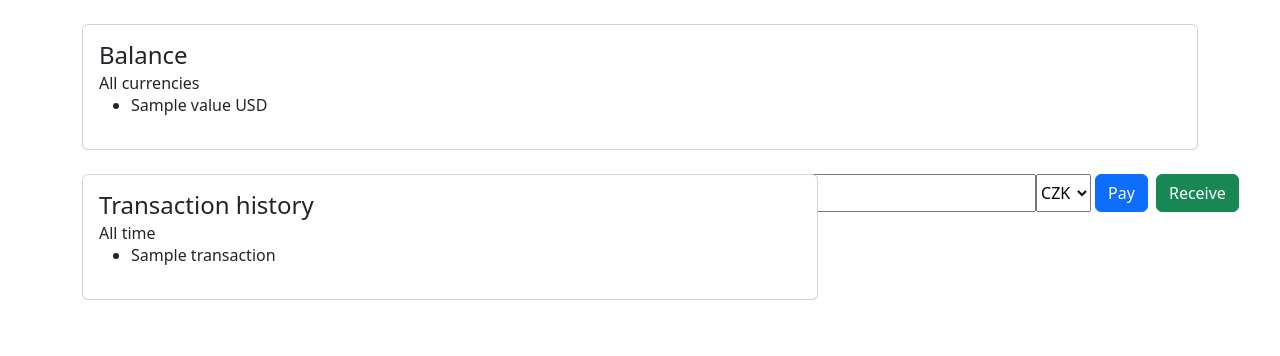
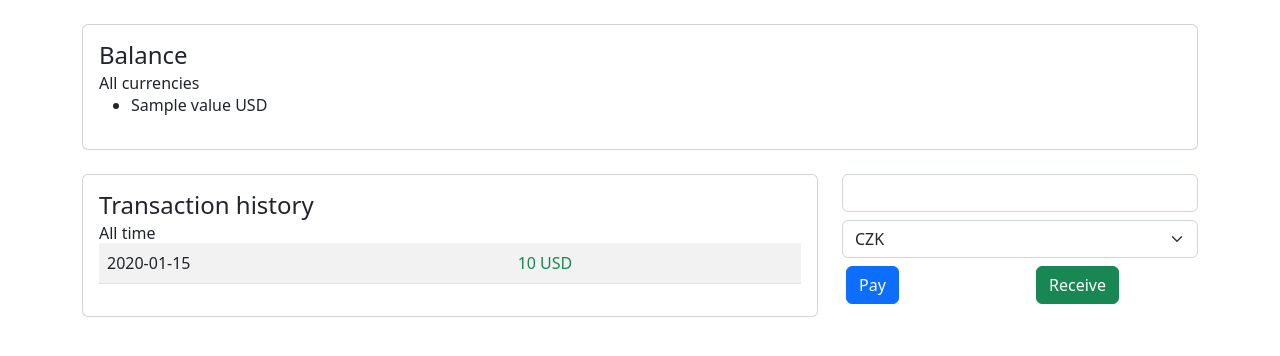
Before and after one commit to matejhampl/STIN-projekt, a Flask app: template app/template/index.html in a window 1280 px wide. Shown: the part 48-404 px from the top of the page. Run offline with Flask 2, Linux system fonts and the light colour scheme; the visitor is signed in with stand-in values (Sample User, id 1); the template is opened without the code that fills it: most values are stand-ins (such as "Sample title", 1, 10 or a date in 2020).

Commit message:
transactions/balance,tests,web+.codecov.yml update

```diff
--- a/app/balance.json
+++ b/app/balance.json
@@ -1 +1 @@
-{"CZK": 0.0, "EUR": 12.5, "USD": 0.0}
+{"CZK": 0.0, "EUR": 3012.5, "USD": 0.0}
--- a/app/static/styles.css
+++ b/app/static/styles.css
@@ -58,6 +58,9 @@ button {
     text-align: right;
     justify-content: space-between;
 }
+.history_amount {
+    text-align: right;
+}
 
 @media (max-width: 575px) {
     .order-lg-1 {
--- a/app/template/index.html
+++ b/app/template/index.html
@@ -40,28 +40,52 @@
                         <div class="card-body">
                             <h4 class="card-title">Transaction history</h4>
                             <h6 class="card-subtitle">All time</h6>
-                            <ul class="card-list">
-                                <li class="transactions">
-                                    {% for transaction in transactions %}
-                                        {{ transaction }}<br>
+                            <table class="table table-striped">
+                                <tbody>
+                                    {% for transaction in transactions[::-1] %}
+                                        {% for date, currency_data in transaction.items() %}
+                                            <tr>
+                                                <td>{{ date }}</td>
+                                                <td class="history_amount">
+                                                    {% for currency, amount in currency_data.items() %}
+                                                        {% set num_amount = amount|float %}
+                                                        <span class="{{ 'text-success' if num_amount > 0 else 'text-danger' }}">{{ amount }} {{ currency }}</span>
                                                     {% endfor %}
-                                </li>
-                            </ul>
+                                                </td>
+                                            </tr>
+                                        {% endfor %}
+                                    {% endfor %}
+                                </tbody>
+                            </table>
                         </div>
                     </div>
                 </div>
                 <div class="col-sm-4 order-lg-2">
                     <div class="row">
                         <div class="col-12 d-flex justify-content-center mb-4">
-                            <form method="POST" action="{{ url_for('index') }}" class="d-flex">
-                                <input type="number" step="0.01" name="amount" required>
-                                <select name="currency" required>
+                            <form method="POST" action="{{ url_for('index') }}" class="w-100">
+                                <div class="row mb-2">
+                                    <div class="col">
+                                        <input type="number" step="0.01" name="amount" required class="form-control">
+                                    </div>
+                                </div>
+                                <div class="row">
+                                    <div class="col">
+                                        <select name="currency" required class="form-select">
                                             <option value="CZK">CZK</option>
                                             <option value="EUR">EUR</option>
                                             <option value="USD">USD</option>
                                         </select>
+                                    </div>
+                                </div>
+                                <div class="row mt-2">
+                                    <div class="col">
                                         <button class="btn btn-primary btn-block mx-1" type="submit" name="action" value="pay">Pay</button>
+                                    </div>
+                                    <div class="col">
                                         <button class="btn btn-success btn-block mx-1" type="submit" name="action" value="receive">Receive</button>
+                                    </div>
+                                </div>
                             </form>
                         </div>
                     </div>
--- /dev/null
+++ b/app/transactions.json
@@ -0,0 +1 @@
+[{"10.05.2023": {"CZK": "+100.00"}}, {"11.05.03.2023": {"CZK": "+3000.00"}}, {"14.05.2023": {"EUR": "+12.50"}}, {"14.05.2023": {"CZK": "-3100.00"}}, {"15.05.2023": {"EUR": "+3000.00"}}, {"15.05.2023": {"USD": "-1500.00"}}, {"15.05.2023": {"USD": "+1500.00"}}]
--- a/app/transtactions.json
+++ /dev/null
@@ -1 +0,0 @@
-[{"10.05.2023": {"CZK": "+100.00"}}, {"11.05.03.2023": {"CZK": "+3000.00"}}, {"14.05.2023": {"EUR": "+12.50"}}, {"14.05.2023": {"CZK": "-3100.00"}}]
--- a/app/users.json
+++ b/app/users.json
@@ -1,4 +1,8 @@
-{"testing.stin1236@gmail.com": {"username": "test", "password": "testpassword"},
+{
+    "testing.stin1236@gmail.com": {
+        "username": "test",
+        "password": "testpassword"
+    },
     "test@example.com": {
         "username": "Test User",
         "password": "test_password"
--- a/app/views.py
+++ b/app/views.py
@@ -87,17 +87,68 @@ def save_exchange_rate(date_to_use, exchange_rates, path):
 
 
 
+##################################################### BALANCE ##############################################################
+
+def get_balance(balance_file_path="app/balance.json"):
+    with open(balance_file_path, "r") as file:
+        balance = json.load(file)
+    return balance
+
+def update_balance(amount, currency, balance_file_path="app/balance.json"):
+    balance = get_balance()
+    if currency in balance:
+        balance[currency] += amount
+    else:
+        balance[currency] = amount
+
+    with open(balance_file_path, "w") as file:
+        json.dump(balance, file)
+
+############################################### TRANSACTION HISTORY #########################################################
+
+def get_transactions(transactions_file_path="app/transactions.json"):
+    with open(transactions_file_path, "r") as file:
+        transactions = json.load(file)
+    return transactions
+
+def update_transactions(amount, currency, transactions_file_path="app/transactions.json"):
+    transactions = get_transactions()
+    date = datetime.datetime.now().strftime("%d.%m.%Y")
+    value = f"{amount:.2f}" if str(amount).startswith("-") else f"+{amount:.2f}"
+    new_transaction = {
+        date: {
+            currency: value
+            }
+        }
+
+    transactions.append(new_transaction)
+
+    with open(transactions_file_path, "w") as file:
+        json.dump(transactions, file)
+
+
 ###################################################### HOMEPAGE ############################################################
 
 @app.route("/")
 @app.route("/index", methods=["GET", "POST"])
 @login_required
 def index():
+    if request.method == "POST":
+        amount = float(request.form["amount"])
+        currency = request.form["currency"]
+        action = request.form["action"]
 
+        if action == "pay":
+            amount = -amount
 
+        update_balance(amount, currency)
+        update_transactions(amount, currency)
+
+    balance = get_balance()
+    transactions = get_transactions()
     get_exchange_rate()
 
-    return render_template("index.html", user=current_user)
+    return render_template("index.html", user=current_user, balance=balance, transactions=transactions)
 
 ################################################### AUTHENTICATION ##########################################################
 
```
Also changed, not shown: tests/auth_test.py (added, +55 -0 lines), tests/transactions_balance_test.py (added, +24 -0 lines), tests/web_test.py (+32 -77 lines), .codecov.yml, 1 other file. Lines whose indentation alone changed are shown as unchanged.
